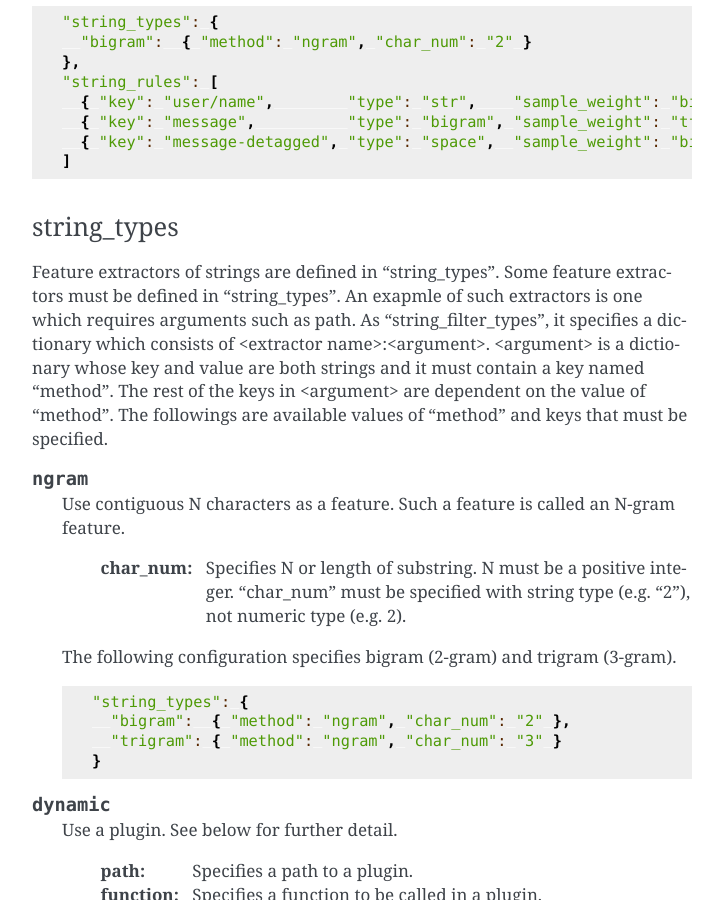
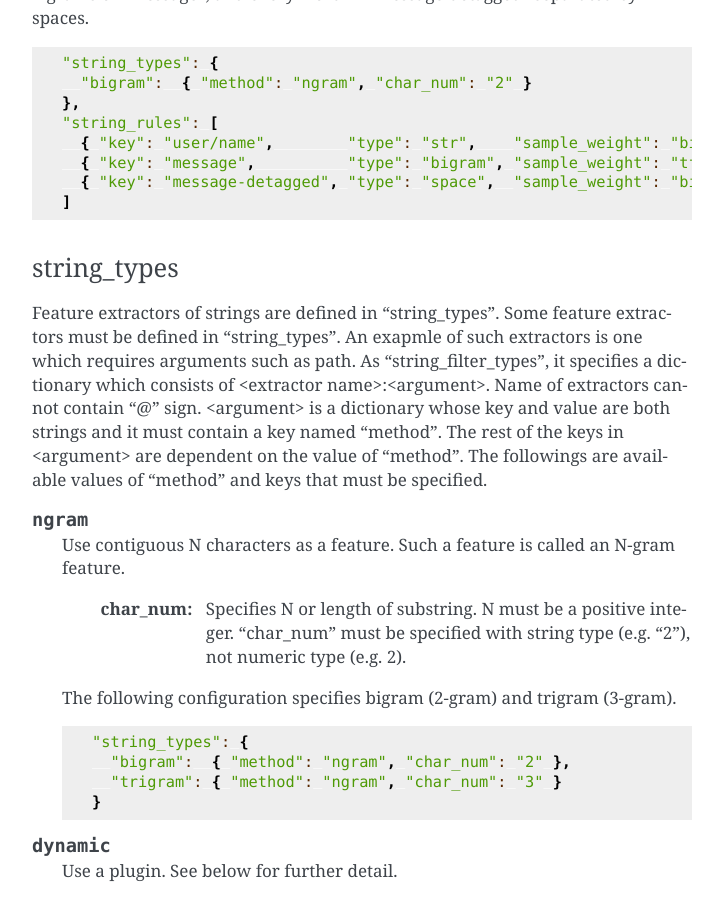
Before and after one commit to jubatus/website, a Sphinx documentation site: the page built from source/en/fv_convert.rst, in a window 1280 px wide and 900 px high, scrolled down 6368 px. Shown: the whole window, without its empty margins (388-1111 px from the left). Built offline with Sphinx 7.4.7, drawn with Linux system fonts in a browser that asks for light colours; the version number could not be read and is left out; some of the changed text lies outside the part shown.

Commit message:
document illegal character for name of key and splitter (fix #35)

```diff
--- a/source/en/common_structs.rst
+++ b/source/en/common_structs.rst
@@ -15,6 +15,7 @@
 
       Input data represented in string.
       It is represented as key-value pairs of data.
+      Name of keys cannot contain "$" sign.
 
    .. mpidl:member:: 1: list<tuple<string, double> > num_values
 
--- a/source/en/fv_convert.rst
+++ b/source/en/fv_convert.rst
@@ -62,6 +62,8 @@
       ("user/income", 100000)
     ]
   )
+
+Name of keys cannot contain "$" sign.
 
 For example, a datum consists of ``std::vector<std::pair<std::string, std::string> >`` and  ``std::vector<std::pair<std::stirng, double> >`` in C++.
 ``std::pair<T,U>`` (resp.  ``std::vector<T>``) is to C++ what tuple (resp. vector) is to Python.
@@ -272,6 +274,7 @@
 Feature extractors of strings are defined in "string_types".
 Some feature extractors must be defined in "string_types". An exapmle of such extractors is one which requires arguments such as path.
 As "string_filter_types", it specifies a dictionary which consists of <extractor name>:<argument>.
+Name of extractors cannot contain "@" sign.
 <argument> is a dictionary whose key and value are both strings and it must contain a key named "method".
 The rest of the keys in <argument> are dependent on the value of "method".
 The followings are available values of "method" and keys that must be specified.
--- a/source/ja/common_structs.rst
+++ b/source/ja/common_structs.rst
@@ -15,6 +15,7 @@
 
       文字列で表現される入力データである。
       データのキーと値のペアの集合として表現される。
+      キーの名前に "$" 記号を含めることはできない。
 
    .. mpidl:member:: 1: list<tuple<string, double> > num_values
 
--- a/source/ja/fv_convert.rst
+++ b/source/ja/fv_convert.rst
@@ -180,7 +182,6 @@
   :function:  プラグインの呼び出し関数を指定する。この値はプラグインによって異なる。
 
 
-
 string_filter_rules
 ~~~~~~~~~~~~~~~~~~~
 
```
Also changed, not shown: other parts of source/ja/fv_convert.rst (+3 -0 lines).
